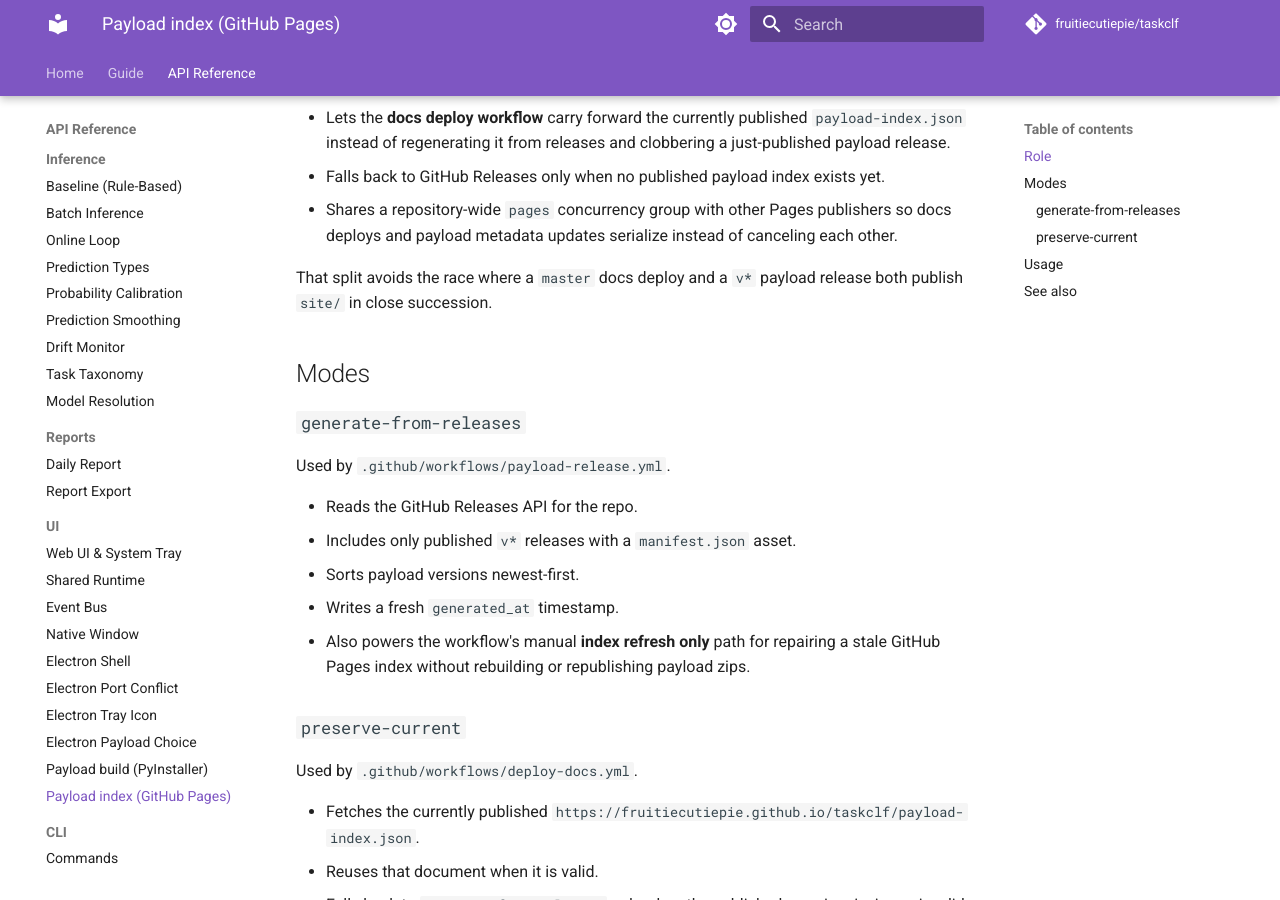
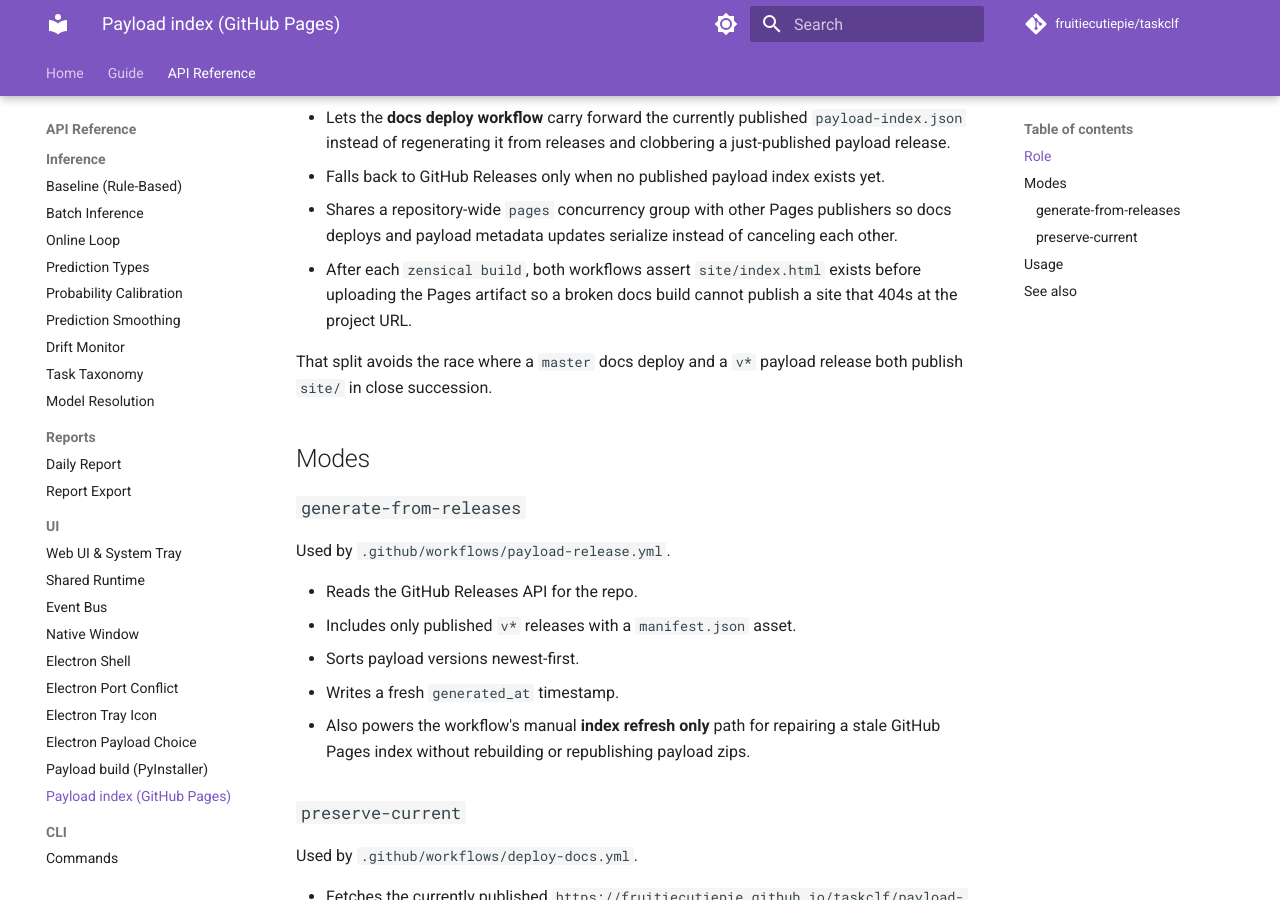
Before and after one commit to fruitiecutiepie/taskclf, an MkDocs documentation site: the page built from docs/api/scripts/payload_index.md, in a window 1280 px wide and 900 px high, scrolled down 398 px. Built offline with MkDocs 1.6.1 and Material for MkDocs 9.7.7, drawn with Linux system fonts in a browser that asks for light colours; comment, search, counter and statistics services are not loaded.

```diff
--- a/docs/api/scripts/payload_index.md
+++ b/docs/api/scripts/payload_index.md
@@ -15,6 +15,9 @@ Electron launcher.
 - Shares a repository-wide `pages` concurrency group with other Pages publishers
   so docs deploys and payload metadata updates serialize instead of canceling
   each other.
+- After each `zensical build`, both workflows assert `site/index.html` exists
+  before uploading the Pages artifact so a broken docs build cannot publish a
+  site that 404s at the project URL.
 
 That split avoids the race where a `master` docs deploy and a `v*` payload
 release both publish `site/` in close succession.
```
Also changed, not shown: docs/api/ui/electron_shell.md (+1 -1 lines), 2 other files.
